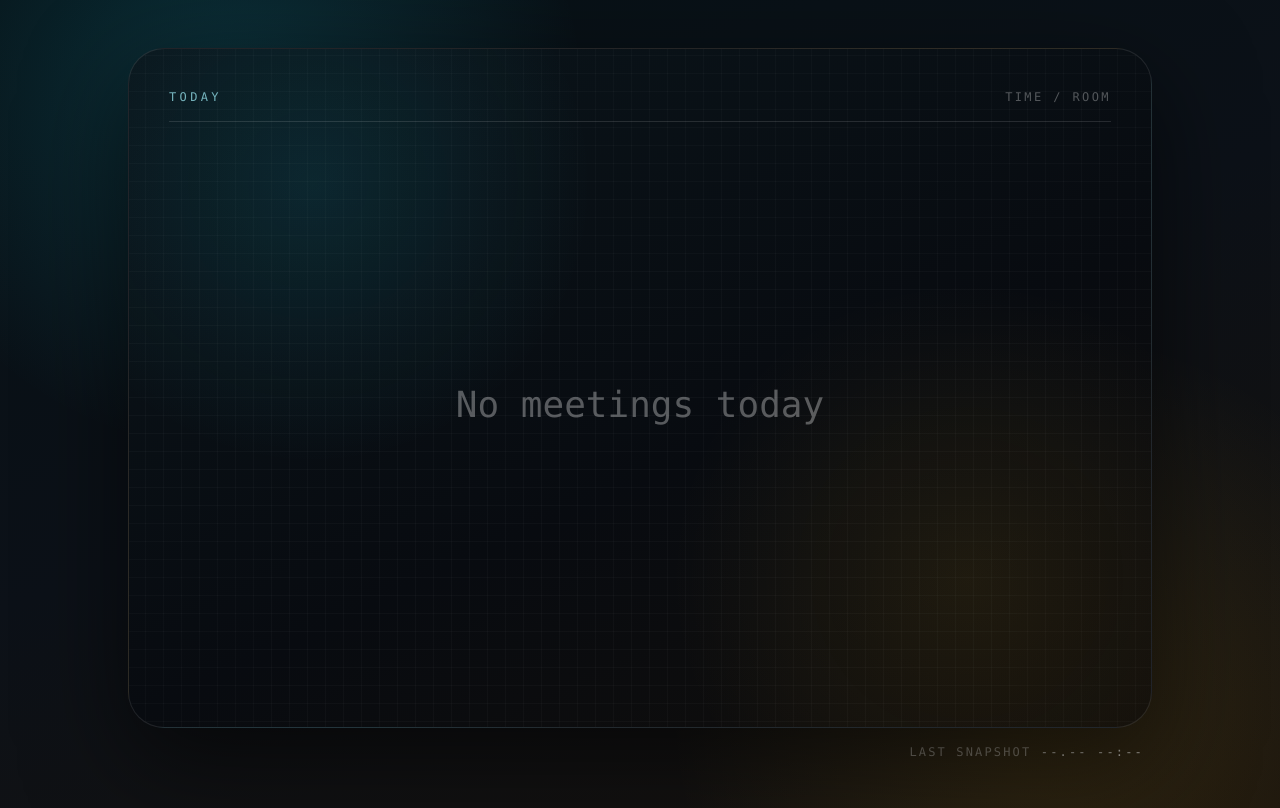
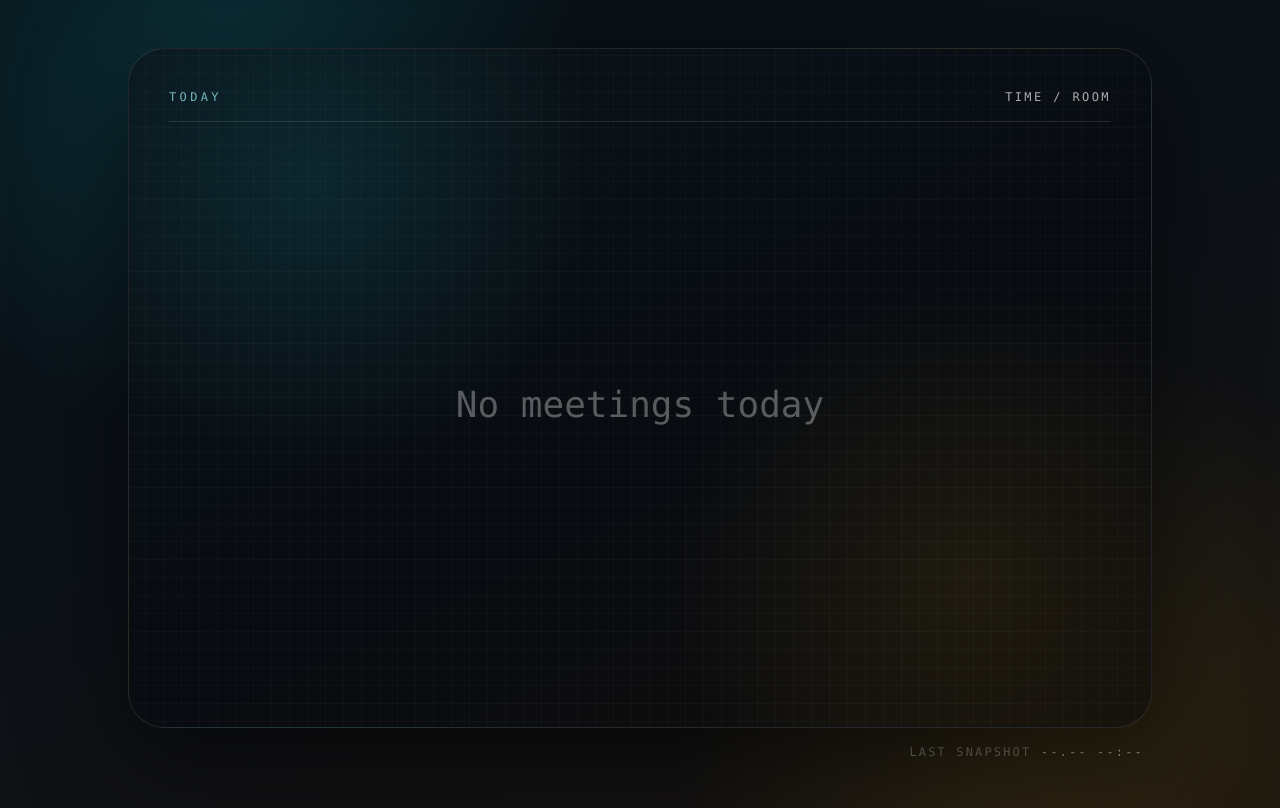
Before and after one commit to soobeom82-glitch/led_display_portal, a Next.js app: page /meeting in a window 1280 px wide. Built offline with nearby package versions, Linux system fonts and the light colour scheme; no server answers.

Commit message:
style: increase schedule header contrast

```diff
--- a/src/components/meeting-board.tsx
+++ b/src/components/meeting-board.tsx
@@ -52,7 +52,7 @@ export function MeetingBoard({
           <p className="font-mono text-xs uppercase tracking-[0.28em] text-cyan-200/70">
             Today
           </p>
-          <p className="font-mono text-[10px] uppercase tracking-[0.2em] text-white/30 sm:text-xs">
+          <p className="font-mono text-[10px] uppercase tracking-[0.2em] text-white/65 sm:text-xs">
             Time / Room
           </p>
         </div>
```
